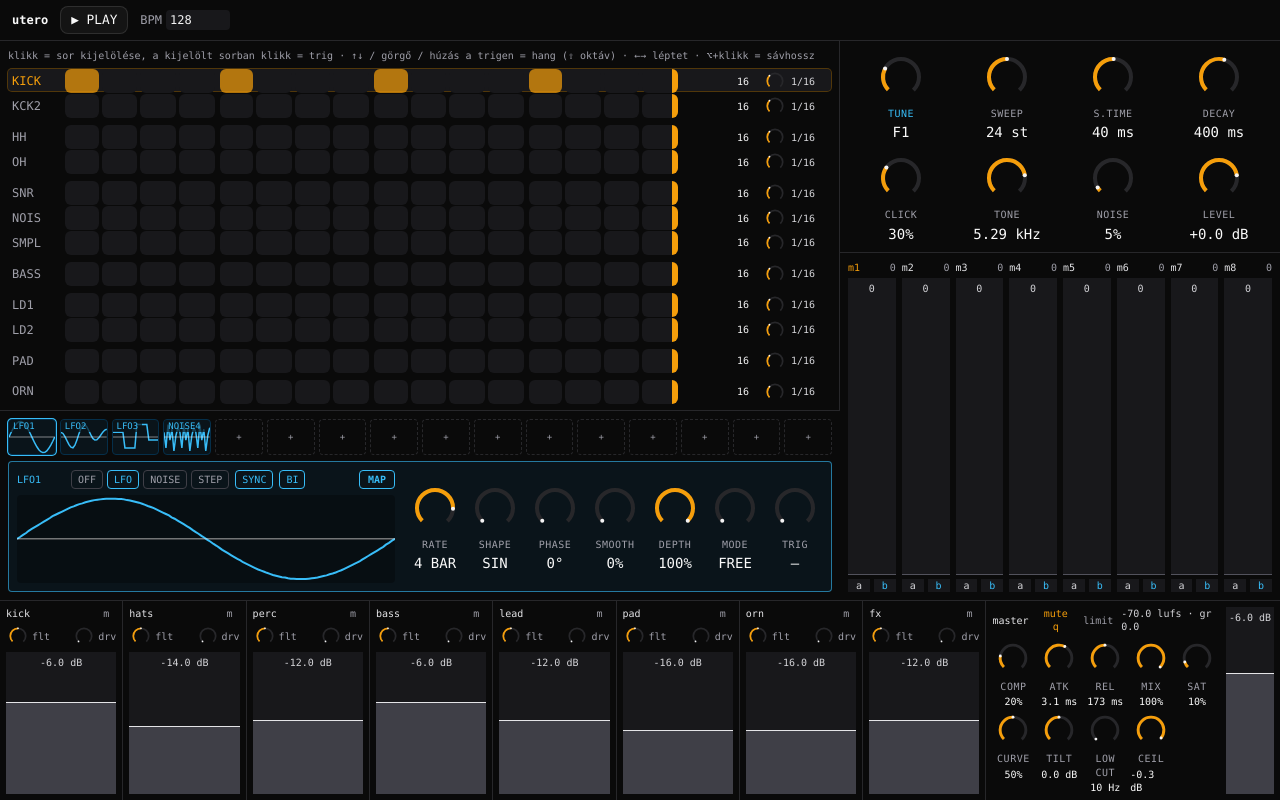
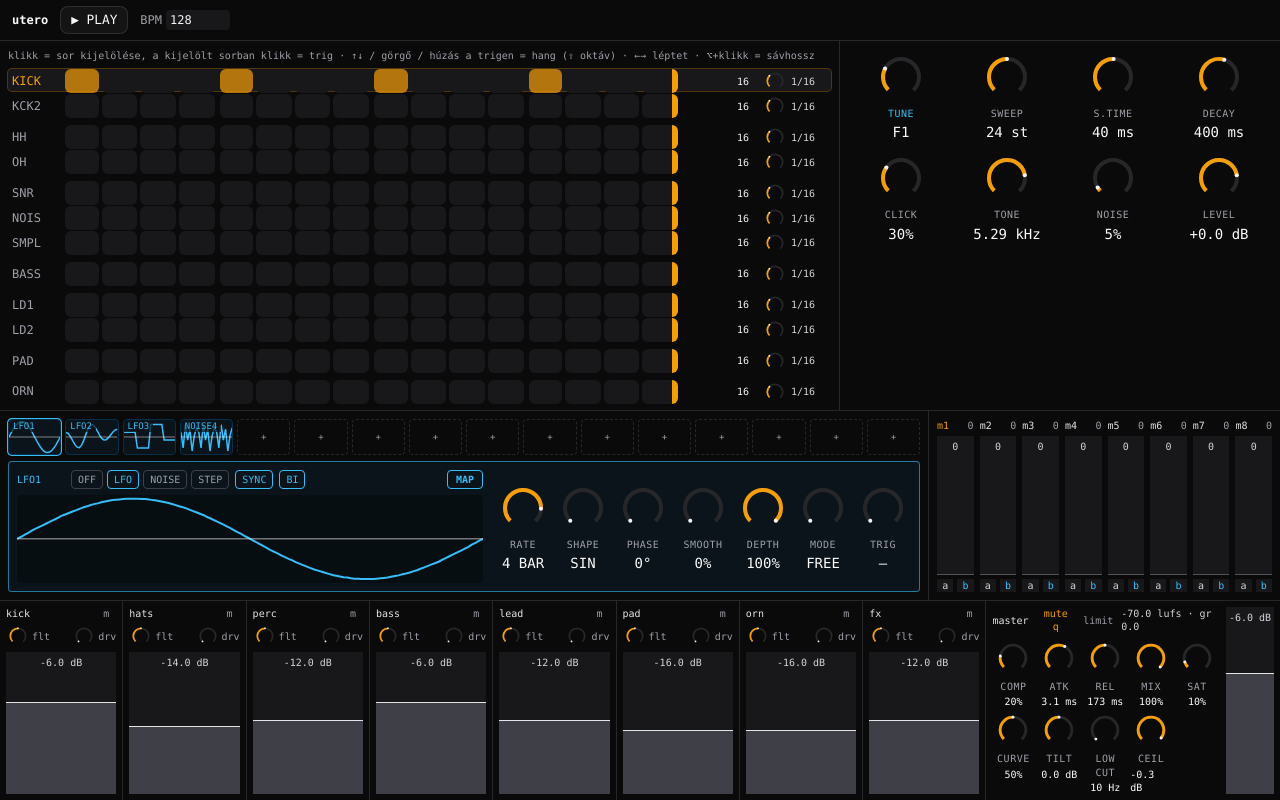
Before and after one commit to benjamin-rigo/utero, a React (Vite) app in the folder web/: page / in a window 1280 px wide. Built offline with nearby package versions, Linux system fonts and the light colour scheme.

Commit message:
feat(web): macros join a full-width modulation row
Co-Authored-By: Claude Opus 5.5 <noreply@anthropic.com>

```diff
--- a/web/src/App.tsx
+++ b/web/src/App.tsx
@@ -49,16 +49,16 @@ export default function App() {
   return (
     <div className="grid h-dvh grid-rows-[auto_1fr_200px] bg-background font-mono text-xs text-foreground">
       <TransportBar bpm={state.bpm} playing={state.playing} starting={starting} error={error} onTogglePlay={togglePlay} onBpm={store.setBpm} />
-      <main className="grid min-h-0 grid-cols-[1fr_440px]">
+      <main className="grid min-h-0 grid-cols-[1fr_440px] grid-rows-[minmax(0,1fr)_190px]">
         <div className="flex min-h-0 flex-col">
           <SequencerMatrix state={state} playheads={playheads} onToggle={store.toggleStep} onSetLength={store.setLength}
             onSetSpeed={store.setSpeed} onSelect={store.select} onSetNote={store.setStepNote}
             tuner={frame ? Array.from({ length: SNAP_KICK_TRACKS }, (_, k) => (kickPitchOf(frame, k) > 0 ? hzToNote(kickPitchOf(frame, k)) : null)) : []} />
-          <div className="h-[190px] shrink-0">
-            <ModStrip state={state} frame={frame} store={store} />
-          </div>
         </div>
         <MachinePanel state={state} frame={frame} store={store} />
+        <div className="col-span-2 min-h-0">
+          <ModStrip state={state} frame={frame} store={store} />
+        </div>
       </main>
       <Mixer state={state} frame={frame} store={store} />
     </div>
--- a/web/src/ui/MachinePanel.tsx
+++ b/web/src/ui/MachinePanel.tsx
@@ -3,7 +3,6 @@ import { MACHINES, type MachineDef } from '@/state/machines'
 import { modLabel } from '@/state/modulation'
 import { rowParams, type Store } from '@/state/store'
 import type { AppState } from '@/state/types'
-import { MacroFaders } from './MacroFaders'
 import { ParamKnob } from './ParamKnob'
 
 interface Props {
@@ -25,7 +24,6 @@ export function MachinePanel({ state, frame, store }: Props) {
       ) : (
         <p className="p-3 text-zinc-400"><b className="text-acc">{state.tracks[t].name}</b>: nincs még machine (későbbi terv).</p>
       )}
-      <MacroFaders state={state} store={store} />
     </aside>
   )
 }
--- a/web/src/ui/MacroFaders.tsx
+++ b/web/src/ui/MacroFaders.tsx
@@ -17,7 +17,7 @@ export function MacroFaders({ state, store }: Props) {
   const startRename = (m: number) => { cancelRename.current = false; setEditing(m) }
 
   return (
-    <section aria-label="Macros" className="flex min-h-0 flex-1 flex-col gap-1 border-t border-zinc-800 p-2">
+    <section aria-label="Macros" className="flex min-h-0 flex-col gap-1 border-l border-zinc-800 p-2">
       <div className="grid min-h-0 flex-1 grid-cols-8 gap-1.5">
         {state.macros.map((mac, m) => {
           const armed = state.learn?.macro === m ? state.learn.side : null
@@ -62,7 +62,7 @@ export function MacroFaders({ state, store }: Props) {
         </p>
       )}
       {sel.targets.length > 0 && (
-        <div className="flex flex-wrap gap-1">
+        <div className="flex gap-1 overflow-x-auto whitespace-nowrap">
           {sel.targets.map((t, i) => {
             const name = paramName(t.track, t.param)
             return (
--- a/web/src/ui/ModStrip.tsx
+++ b/web/src/ui/ModStrip.tsx
@@ -6,6 +6,7 @@ import {
 import type { Store } from '@/state/store'
 import type { AppState, ModKind, ModulatorState } from '@/state/types'
 import { Knob } from './Knob'
+import { MacroFaders } from './MacroFaders'
 
 const W = 100
 const H = 24
@@ -48,7 +49,8 @@ export function ModStrip({ state, frame, store }: Props) {
   }
   const live = (i: number) => (frame ? modOutputOf(frame, i) : 0)
   return (
-    <section aria-label="Modulators" className="grid h-full min-h-0 grid-rows-[auto_1fr] gap-1.5 border-t border-zinc-800 p-2">
+    <div className="grid h-full min-h-0 grid-cols-[minmax(0,1fr)_minmax(0,22rem)] border-t border-zinc-800">
+      <section aria-label="Modulators" className="grid min-h-0 grid-rows-[auto_1fr] gap-1.5 p-2">
         <div className="grid grid-cols-16 gap-1">
           {state.modulators.map((m, i) => {
             const off = m.kind === 0
@@ -96,6 +98,8 @@ export function ModStrip({ state, frame, store }: Props) {
         <ModPage slot={slot} m={state.modulators[slot]} live={live(slot)} mapping={mapping}
           tracks={state.tracks.map((t) => t.name)} store={store} />
       </section>
+      <MacroFaders state={state} store={store} />
+    </div>
   )
 }
 
```
Lines whose indentation alone changed are shown as unchanged.
